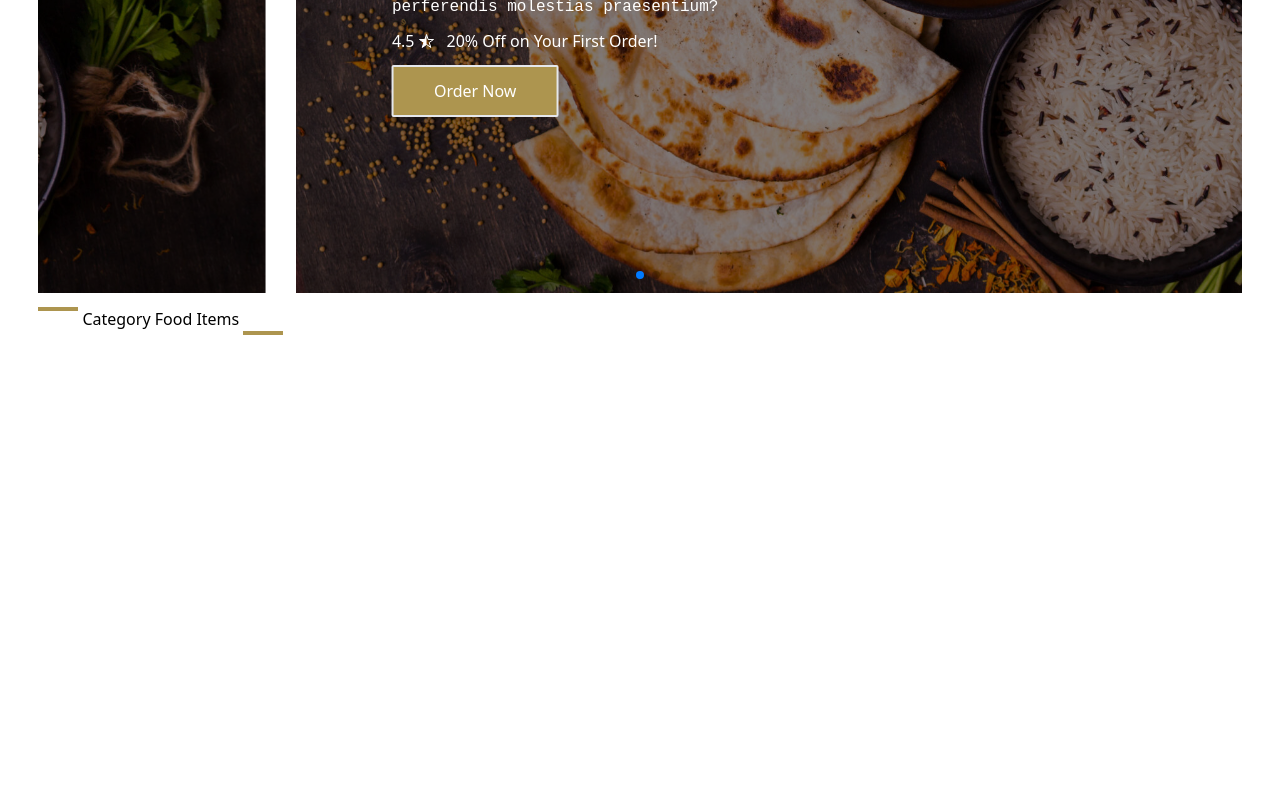
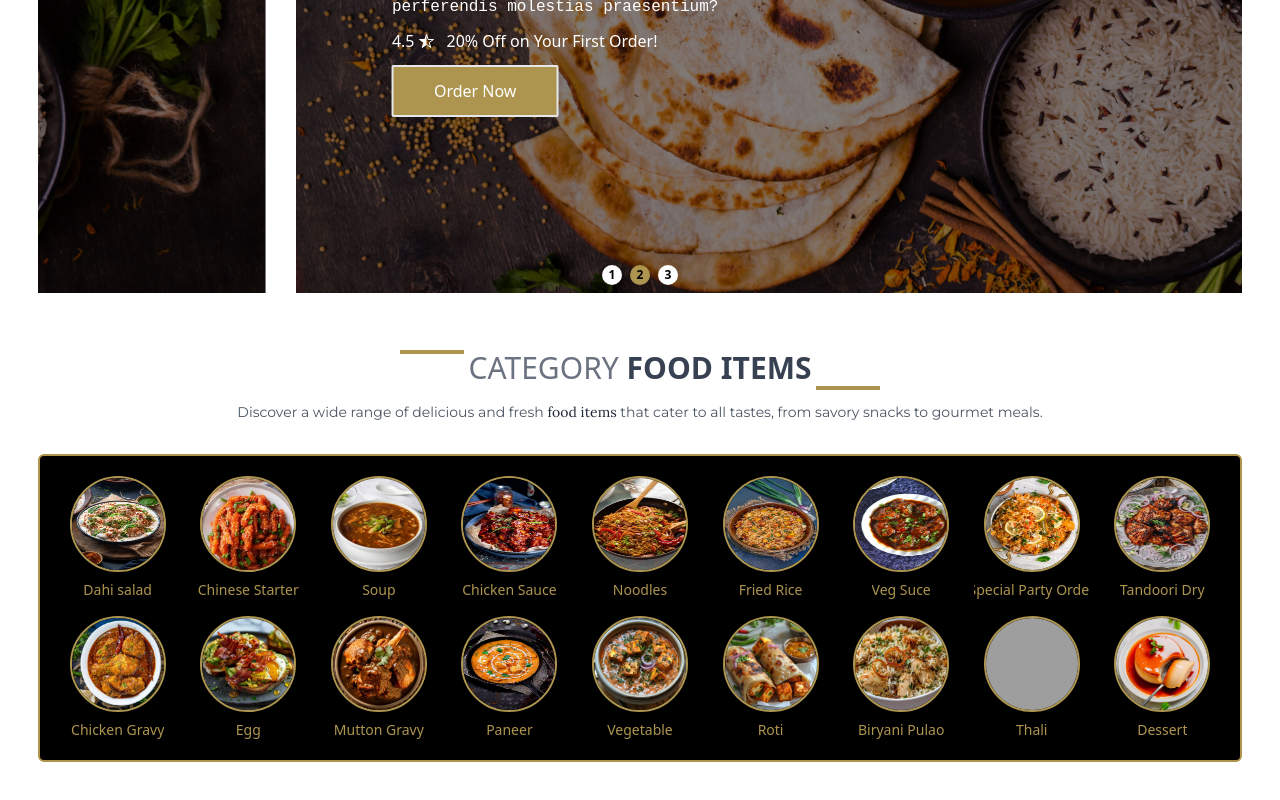
Before and after one commit to arfajsheru/CR-HOTEL, a React (Vite) app in the folder cr-restaurant/: page / in a window 1280 px wide. Shown: the part 498-1298 px from the top of the page. Built offline with nearby package versions, Linux system fonts and the light colour scheme; grey boxes are pictures that could not be loaded; a web font is replaced by a local one.

Commit message:
added category component

```diff
--- a/cr-restaurant/src/component/Banner.jsx
+++ b/cr-restaurant/src/component/Banner.jsx
@@ -43,7 +43,15 @@ const Banner = () => {
       rating: 3.5,
       buttonText: "Order Now",
     },
+
   ];
+
+  const pagination = {
+    clickable: true,
+    renderBullet: function (index, className) {
+      return '<span class="' + className + '">' + (index + 1) + '</span>';
+    },
+  };
 
   return (
     <div className="relative w-full  h-full md:h-[88vh] overflow-hidden ">
@@ -51,11 +59,12 @@ const Banner = () => {
        modules={[Navigation, Pagination, Autoplay]}
        navigation
        slidesPerView={1}
-       pagination={{ clickable: true }}
+       pagination={pagination}
        autoplay={{ delay: 5000 }} // Increase delay to slow down autoplay
        loop={true} // Infinite loop slider
        spaceBetween={30} // Space between slides
        speed={1500} // Set speed to slow down transition
+       className="mySwiper"
       >
         {bannerList.map((banner) => (
 
--- a/cr-restaurant/src/component/Category.jsx
+++ b/cr-restaurant/src/component/Category.jsx
@@ -1,12 +1,38 @@
-import React from 'react'
-import Title from './Title'
-
+import React from "react";
+import Title from "./Title";
+import { menu_list } from "../assets/assets";
 const Category = () => {
   return (
-    <div className='h-[1000px]'>
-        <Title />
+    <div className="h-[1000px] text-center text-1xl sm:text-2xl md:text-3xl">
+      <div className="py-8 text-center">
+        <Title text1={"CATEGORY"} text2={"FOOD ITEMS"} />
+        <p className="text-sm font-md font-nav-font text-gray-600">
+          Discover a wide range of delicious and fresh{" "}
+          <span className="text-gray-800 font-lora-font">food items</span> that
+          cater to all tastes, from savory snacks to gourmet meals.
+        </p>
+      </div>
+      <div className="grid grid-cols-3 sm:grid-cols-5 md:grid-cols-7 lg:grid-cols-9 gap-4 border-2 border-custom p-5 bg-black rounded-md">
+        {menu_list.map((item, index) => {
+          return (
+            <div
+              key={index}
+              className="flex flex-col items-center gap-2 overflow-hidden"
+            >
+              <img
+                className="h-24 w-24 rounded-[50%] border-2 border-custom"
+                src={item.menu_image}
+                alt=""
+              />
+              <p className="text-sm text-custom overflow-hidden whitespace-nowrap text-ellipsis">
+                {item.menu_name}
+              </p>
+            </div>
+          );
+        })}
+      </div>
     </div>
-  )
-}
+  );
+};
 
-export default Category
+export default Category;
--- a/cr-restaurant/src/component/Navbar.jsx
+++ b/cr-restaurant/src/component/Navbar.jsx
@@ -21,7 +21,6 @@ const Navbar = () => {
       else{
         setScroll(false)
       }
-      console.log(offset);
     }
 
     hadnleScroller();
@@ -32,7 +31,7 @@ const Navbar = () => {
 
   return (
     <div className={` flex items-center justify-between py-1 font-medium border-b-2 border-custom ${scorll ? "sticky-header": ""}`}>
-      <img src={logo2} className="w-36 md:w-44 rounded-full object-cover" alt="" />
+      <Link to={'/'}><img src={logo2} className="w-36 md:w-44 rounded-full object-cover" alt="" /></Link>
       {/* Nav option */}
       <ul className="hidden sm:flex gap-5 text-sm sm:text-[17px] text-gray-700 font-nav-font ">
         <NavLink to={"/"} className="flex flex-col gap-1 items-center ">
--- a/cr-restaurant/src/component/Title.jsx
+++ b/cr-restaurant/src/component/Title.jsx
@@ -1,12 +1,15 @@
 import React from 'react'
 
-const Title = () => {
+const Title = ({text1,text2}) => {
   return (
-    <div className='inline-flex mb-3 gap-1'>
-      <hr  className='border-2 outline-none w-10 border-custom'/>
-      <p className=''>Category <span>Food Items</span></p>
-      <hr  className='border-2 outline-none w-10 border-custom mt-6'/>
-    </div>
+    <div className="inline-flex mb-3 gap-1">
+  <hr className="border-2 outline-none w-10 md:w-16 border-custom hr-animate" />
+  <p className="text-gray-500 font-medium text-animate">
+    {text1} <span className="text-gray-700 font-bold">{text2}</span>
+  </p>
+  <hr className="border-2 outline-none w-10  md:w-16 border-custom mt-6 sm:mt-8 lg:mt-9 hr-animate" />
+</div>
+
   )
 }
 
--- a/cr-restaurant/src/index.css
+++ b/cr-restaurant/src/index.css
@@ -131,3 +131,65 @@ a.active hr{
 }
 
 /* --------------Title-------------- */
+
+/* Animation for hr elements */
+.hr-animate {
+  opacity: 0;
+  transform: translateX(-20px);
+  animation: slideFade 1s forwards;
+}
+
+/* Animation for text */
+.text-animate {
+  opacity: 0;
+  transform: translateY(10px);
+  animation: textSlide 1s forwards;
+  animation-delay: 0.3s; /* Adds delay for staggered effect */
+}
+
+/* Keyframes for sliding and fading */
+@keyframes slideFade {
+  0% {
+    opacity: 0;
+    transform: translateX(-20px);
+  }
+  100% {
+    opacity: 1;
+    transform: translateX(0);
+  }
+}
+
+/* Keyframes for text sliding and fading */
+@keyframes textSlide {
+  0% {
+    opacity: 0;
+    transform: translateY(10px);
+  }
+  100% {
+    opacity: 1;
+    transform: translateY(0);
+  }
+}
+
+
+
+/* ----------- bullest swiper ------------- */
+.swiper-pagination-bullet {
+  width: 20px;
+  height: 20px;
+  text-align: center;
+  line-height: 20px;
+  font-size: 12px;
+  font-weight: 600;
+  color: black;
+  opacity: 1;
+  background: white;
+}
+
+.swiper-pagination-bullet-active {
+  color: black;
+  background: #ad954f;
+}
+
+
+/* ----------- Scrollbar hidden ------------ */
--- a/cr-restaurant/tailwind.config.js
+++ b/cr-restaurant/tailwind.config.js
@@ -13,7 +13,8 @@ export default {
         'click-effect': 'click-effect 0.3s ease-in-out',
       },
       fontFamily:{
-        'nav-font': '"Montserrat", sans-serif;'
+        'nav-font': '"Montserrat", sans-serif;',
+        'lora-font':'"Lora", serif'
       }
     },
   },
```
